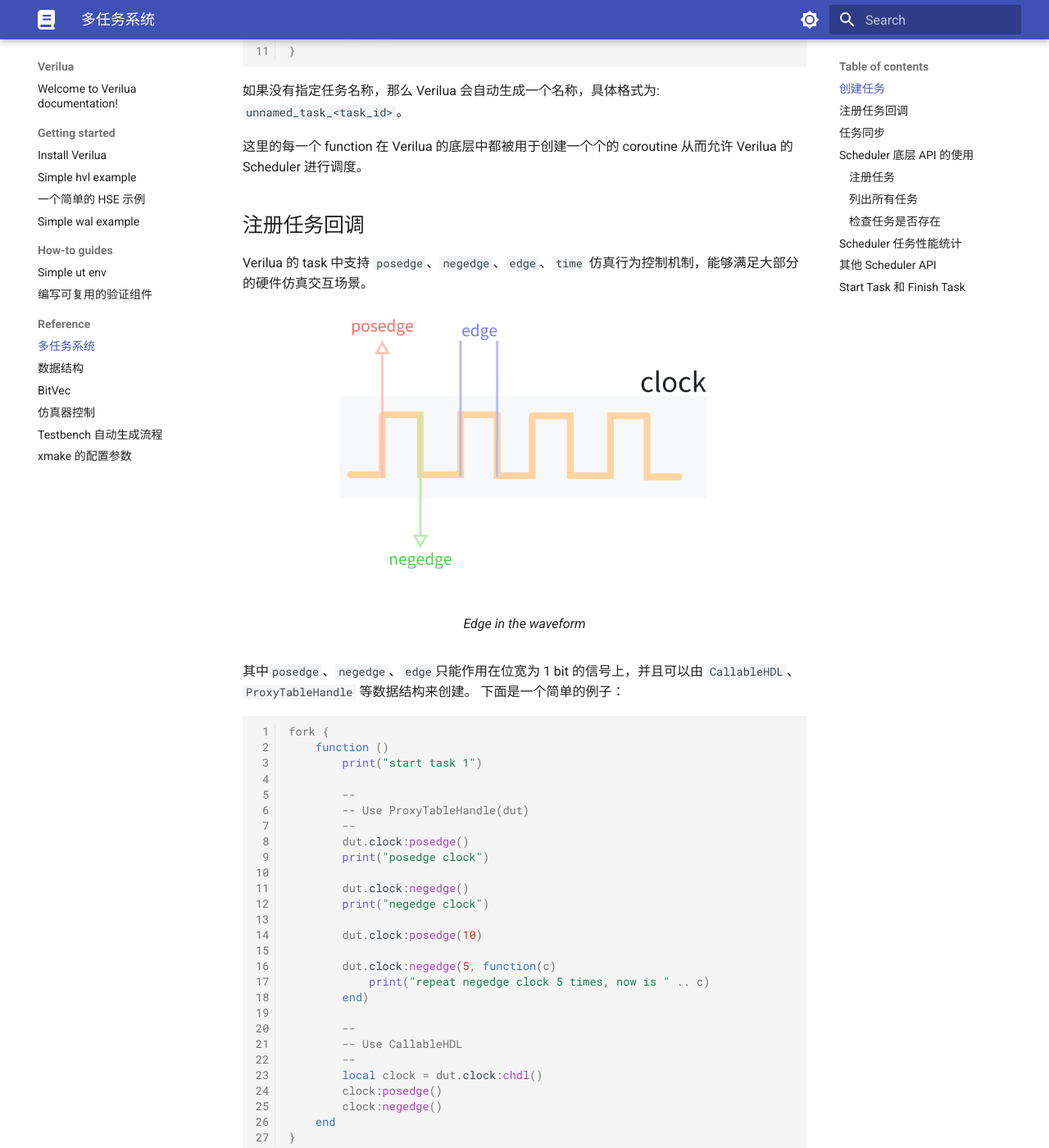
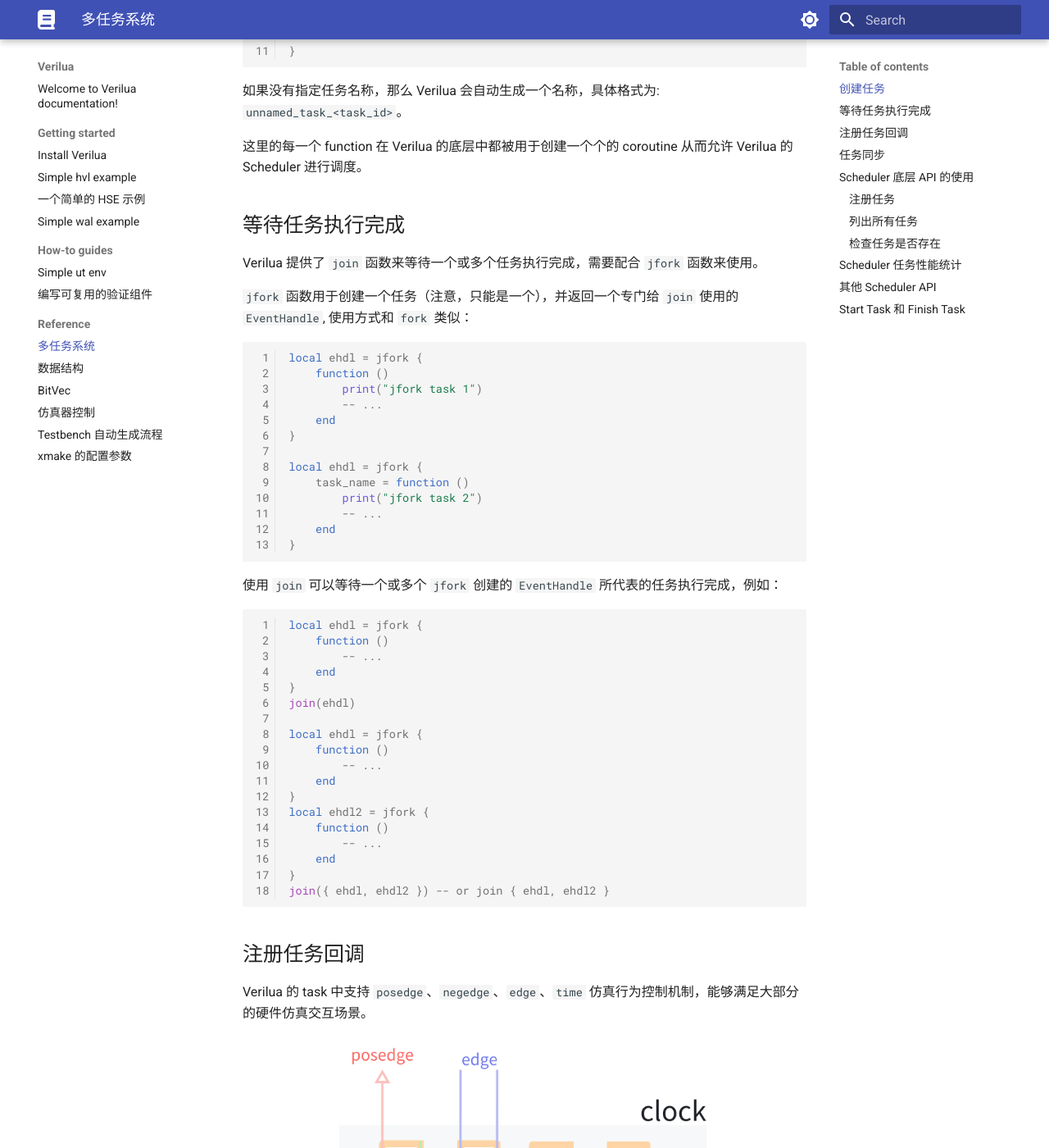
Before and after one commit to cyril0124/verilua, an MkDocs documentation site: the page built from docs/reference/multi_task.md, in a window 1280 px wide and 1400 px high, scrolled down 1888 px. Shown: the whole window at 82% size. Built offline with MkDocs 1.6.1 and Material for MkDocs 9.7.7, drawn with Linux system fonts in a browser that asks for light colours.

Commit message:
feat(scheduler): implement `jfork` and `join` functions for task synchronization

````diff
--- a/docs/reference/multi_task.md
+++ b/docs/reference/multi_task.md
@@ -54,6 +54,48 @@
 
 这里的每一个 function 在 Verilua 的底层中都被用于创建一个个的 coroutine 从而允许 Verilua 的 Scheduler 进行调度。
 
+## 等待任务执行完成
+
+Verilua 提供了 `join` 函数来等待一个或多个任务执行完成，需要配合 `jfork` 函数来使用。
+
+`jfork` 函数用于创建一个任务（注意，只能是一个），并返回一个专门给 `join` 使用的 `EventHandle`, 使用方式和 `fork` 类似：
+```lua linenums="1"
+local ehdl = jfork {
+    function ()
+        print("jfork task 1")
+        -- ...
+    end
+}
+
+local ehdl = jfork {
+    task_name = function ()
+        print("jfork task 2")
+        -- ...
+    end
+}
+```
+
+使用 `join` 可以等待一个或多个 `jfork` 创建的 `EventHandle` 所代表的任务执行完成，例如：
+```lua linenums="1"
+local ehdl = jfork {
+    function ()
+        -- ...
+    end
+}
+join(ehdl)
+
+local ehdl = jfork {
+    function ()
+        -- ...
+    end
+}
+local ehdl2 = jfork {
+    function ()
+        -- ...
+    end
+}
+join({ ehdl, ehdl2 }) -- or join { ehdl, ehdl2 }
+```
 
 ## 注册任务回调
 Verilua 的 task 中支持 `posedge`、`negedge`、`edge`、`time` 仿真行为控制机制，能够满足大部分的硬件仿真交互场景。
````
Also changed, not shown: 9 other files.
